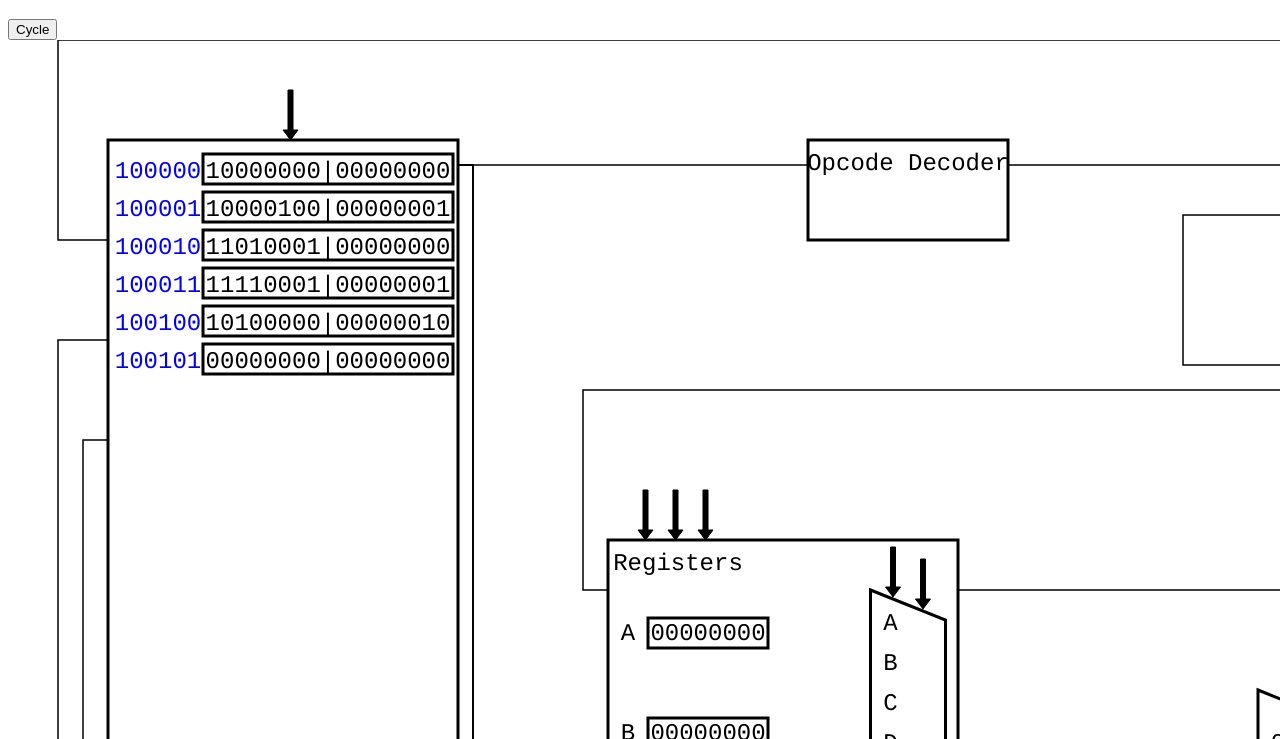
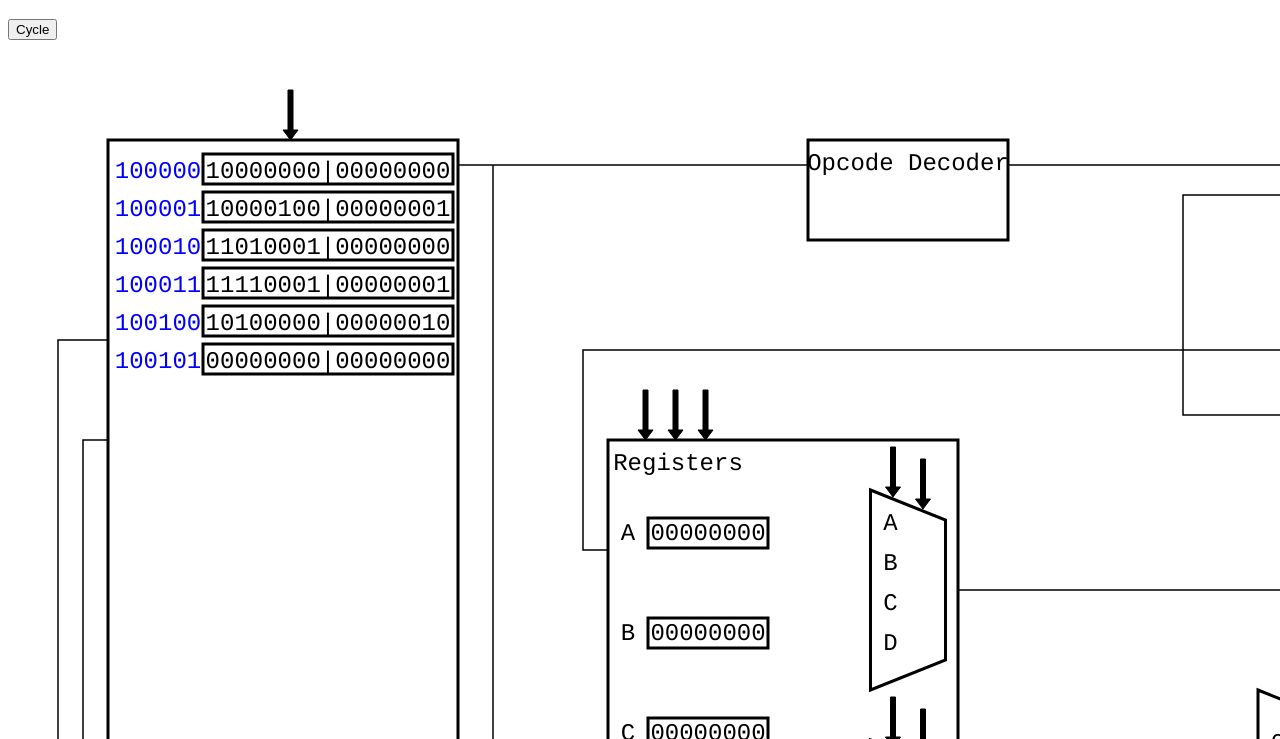
Before and after one commit to marcanio/Assembler-CPU_Visualizer, a website: page i281/src/index.html in a window 1280 px wide. Shown: the part 61-800 px from the top of the page. Drawn offline with Linux system fonts and the light colour scheme.

Commit message:
Finished segments, moved register, flipped mux

```diff
--- /dev/null
+++ b/i281/src/Mux2_1_BackwardsSVG.js
@@ -0,0 +1,31 @@
+import * as Constants from "./constants.js";
+import TextSVG from "./TextSVG.js";
+import PolygonSVG from "./PolygonSVG.js";
+
+export default class Mux2_1SVG {
+	constructor(mux_id, true_id, false_id, offset) {
+		this.mux_polygon = new PolygonSVG(mux_id, [...Constants.MUX_POLYGON], Constants.BLOCK_STYLE, offset);
+		this.false_text = new TextSVG(Constants.MUX_FALSE[0], Constants.MUX_TRUE[1], false_id, Constants.MUX_FALSE_TEXT, Constants.TEXT_STYLE, offset);
+		this.true_text = new TextSVG(Constants.MUX_TRUE[0], Constants.MUX_FALSE[1], true_id, Constants.MUX_TRUE_TEXT, Constants.TEXT_STYLE, offset);
+		this.selected = 0;
+	}
+
+	get_all_nodes() {
+		let res = [];
+		res.push(this.mux_polygon.get_node());
+		res.push(this.true_text.get_node());
+		res.push(this.false_text.get_node());
+		return res;
+	}
+
+	get_selected() {
+		return this.selected;
+	}
+
+	set_selected(val) {
+		this.selected = val;
+		// TODO: highlight selected value
+	}
+
+
+}
--- a/i281/src/constants.js
+++ b/i281/src/constants.js
@@ -46,7 +46,7 @@ export const FLAGS_OFFSET = [1600, 450];
 export const CODE_MEM_OFFSET = [100, 100];
 export const OPCODE_DECODER_OFFSET = [800, 100];
 export const CONTROL_OFFSET = [1300, 100];
-export const REGISTER_FILE_OFFSET = [600, 500];
+export const REGISTER_FILE_OFFSET = [600, 400];
 export const PC_VALUE_OFFSET = [1000, 1150];
 export const PC_UPDATE_OFFSET = [500, 1150];
 export const DATA_MEM_OFFSET = [1750, 900];
@@ -60,9 +60,9 @@ export const ALU_RESULT_WIRE = [0, 0, MUX1_OFFSET[0] - (ALU_OFFSET[0] + ALU_POLY
 export const IMEM_DECODER_WIRE = [0, 0, OPCODE_DECODER_OFFSET[0] - (CODE_MEM_OFFSET[0] + CODE_MEM_WIDTH), 0];
 export const OPCODE_DECODER_CONTROL_WIRE = [0, 0, CONTROL_OFFSET[0] - (OPCODE_DECODER_OFFSET[0] + OPCODE_DECODER_POLYGON[2]), 0];
 export const ALU_FLAGS_WIRE = ["M", ALU_OFFSET[0] + ALU_POLYGON[2], ALU_OFFSET[1] + 100, "l", 100, 0, 0, -100 , "L", FLAGS_OFFSET[0], FLAGS_OFFSET[1] + FLAGS_HIEGHT/2 ];
-export const FLAGS_CONTROL_WIRE = ["M", FLAGS_OFFSET[0] + FLAGS_POLYGON[2], FLAGS_OFFSET[1] + FLAGS_POLYGON[2]/2, "l", 25, 0, 0, -200 , -600, 0, 0, -150, 125, 0 ];
+export const FLAGS_CONTROL_WIRE = ["M", FLAGS_OFFSET[0] + FLAGS_POLYGON[2], FLAGS_OFFSET[1] + FLAGS_POLYGON[2]/2, "l", 25,0, 0,-150 ,-600, 0, 0, -220, 125, 0 ];
 export const MUX_IMEM_WIRE = ["M", MUX1_OFFSET[0] + MUX_POLYGON[2]+ 400, MUX1_OFFSET[1] + 100, "l", 0, -(MUX1_OFFSET[1] + 100) , -(MUX1_OFFSET[0] + 350 + MUX_WIDTH), 0, 0, 200, 50, 0 ];
-export const MUX_REG_FILE_WIRE = ["M", MUX3_OFFSET[0] + MUX_POLYGON[2], MUX3_OFFSET[1] + 100, "l", 25, 0, 0, -(MUX3_OFFSET[1] - REGISTER_FILE_OFFSET[1] + 250) , -(MUX3_OFFSET[0] - REGISTER_FILE_OFFSET[0] + 50 + MUX_WIDTH), 0, 0, 200, 25, 0 ];
+export const MUX_REG_FILE_WIRE = ["M", MUX3_OFFSET[0] + MUX_POLYGON[2], MUX3_OFFSET[1] + 100, "l", 25,0, 0,-(MUX3_OFFSET[1] - REGISTER_FILE_OFFSET[1] + 190), -(MUX3_OFFSET[0] - REGISTER_FILE_OFFSET[0] + 50 + MUX_WIDTH), 0, 0, 200, 25, 0 ];
 export const MUX2_DMEM_WIRE = ["M", MUX2_OFFSET[0] + MUX_POLYGON[2], MUX2_OFFSET[1] + 100, "l", (DATA_MEM_OFFSET[0] - MUX2_OFFSET[0] - MUX_WIDTH), 0];
 export const MUX1_DMEM_WIRE1 = ["M", MUX1_OFFSET[0] + MUX_POLYGON[2], MUX1_OFFSET[1] + 100, "l", 25, 0, 0, ((DATA_MEM_OFFSET[1] - MUX1_OFFSET[1]) - 75) , (DATA_MEM_OFFSET[0]  - MUX1_OFFSET[0] - MUX_WIDTH - 25), 0];
 export const MUX1_DMEM_WIRE2 = ["M", MUX1_OFFSET[0] + MUX_POLYGON[2], MUX1_OFFSET[1] + 100, "l", 25, 0, 0, ((DATA_MEM_OFFSET[1] - MUX1_OFFSET[1]) + 0) , (DATA_MEM_OFFSET[0]  - MUX1_OFFSET[0] - MUX_WIDTH - 25), 0];
@@ -77,6 +77,41 @@ export const IMEM_OUT_PC_UPDATE_WIRE = ["M", CODE_MEM_OFFSET[0] + CODE_MEM_WIDTH
 export const IMEM_MUX0_WIRE = ["M", CODE_MEM_OFFSET[0] + CODE_MEM_WIDTH, CODE_MEM_OFFSET[1] + 25, "l", 15, 0, 0, (PC_UPDATE_OFFSET[1] - CODE_MEM_OFFSET[1] - 25 - 100) , (MUX0_OFFSET[0] - (CODE_MEM_WIDTH + CODE_MEM_OFFSET[0] + 100 )), 0, 0, -250, 85, 0];
 export const IMEM_MUX1_WIRE = ["M", CODE_MEM_OFFSET[0] + CODE_MEM_WIDTH, CODE_MEM_OFFSET[1] + 25, "l", 15, 0, 0, (PC_UPDATE_OFFSET[1] - CODE_MEM_OFFSET[1] - 25 - 100) , (MUX1_OFFSET[0] - (CODE_MEM_WIDTH + CODE_MEM_OFFSET[0] + 100 )), 0, 0, -300, 85, 0];
 export const SWITCHES_MUX1_WIRE = ["M", MUX2_OFFSET[0] - 200, MUX2_OFFSET[1] + MUX_TRUE[1] - 15, "l", 200, 0] ;
+
+    //IMEM segments
+    export const CODE_MEM_OUT_0 = ["M", CODE_MEM_OFFSET[0] + CODE_MEM_WIDTH, CODE_MEM_OFFSET[1]+25, "l", 0,0,35,0]
+    export const TO_OPCODE_DECODER = ["M", CODE_MEM_OFFSET[0] + CODE_MEM_WIDTH + 35, CODE_MEM_OFFSET[1]+25, "l", 0,0, 315,0]
+    export const PC_MUX_JUNCTION = ["M", CODE_MEM_OFFSET[0] + CODE_MEM_WIDTH + 35, CODE_MEM_OFFSET[1]+25, "l", 0,825]
+
+    export const MUX_JUNCTION = ["M", CODE_MEM_OFFSET[0]+CODE_MEM_WIDTH+35,125+825, "l", 681,0]
+
+    export const TO_MUX0 = ["M", CODE_MEM_OFFSET[0]+CODE_MEM_WIDTH+15+700,125+825, "l", 0,-165, 85,0 ]
+    export const TO_MUX1 = ["M", CODE_MEM_OFFSET[0]+CODE_MEM_WIDTH+15+700,125+825, "l", 375,0, 0,-215, 60,0]
+
+    export const TO_PC_UPDATE = ["M", CODE_MEM_OFFSET[0]+CODE_MEM_WIDTH+35,125+825, "l", 0,250, 15,0]
+    //END IMEM segments
+
+    //IMEM MUX2 SEGMENTS
+    export const IMEM_MUX2_JUNCTION = ["M", CODE_MEM_OFFSET[0], CODE_MEM_OFFSET[1] + 200, "l", -50,0, 0,1200, (MUX2_OFFSET[0]- CODE_MEM_OFFSET[0] - 100),0, 0,-425]
+    //END IMEM MUX2 SEGMENTS
+
+    //READ_A SEGMENTS
+    export const READ_A_OUT = ["M", REGISTER_FILE_OFFSET[0]+REGISTER_FILE_WIDTH, REGISTER_FILE_OFFSET[1]+150, "l", 25,0, 375,0]
+    //END READ_A_SEGMENTS
+
+    //READ_B_SEGMENTS
+    export const READ_B_OUT = ["M", REGISTER_FILE_OFFSET[0]+REGISTER_FILE_WIDTH, REGISTER_FILE_OFFSET[1]+400, "l", 25,0]
+    export const B_OUT_TO_MUX0 = ["M", REGISTER_FILE_OFFSET[0]+REGISTER_FILE_WIDTH+25, REGISTER_FILE_OFFSET[1]+400, "l", 0,-100, 275,0]
+    export const B_OUT_TO_MUX2 = ["M", REGISTER_FILE_OFFSET[0]+REGISTER_FILE_WIDTH+25, REGISTER_FILE_OFFSET[1]+400, "l", 0,200, 625,0]
+    //END READ_B SEGMENTS
+
+    //MUX1 DMEM SEGMENTS
+    export const MUX1_OUT = ["M", 1675,700, "l", 25,0]
+    export const MUX1_OUT_TO_MUX3 = ["M", 1675+25,700, "l", 550,0]
+    export const MUX1_OUT_TO_DMEM_JUNCTION = ["M", 1675+25,700, "l", 0,235]
+    export const JUNCTION_TO_DMEM_A = ["M", 1675+25, 700+235, "l", 50,0]
+    export const JUNCTION_TO_DMEM_B = ["M", 1675+25, 700+235, "l", 0,40, 50,0]
+
 
 
 export const READ_A_WIRE = [0, 0, ALU_OFFSET[0] - (REGISTER_FILE_OFFSET[0] + REGISTER_FILE_WIDTH), 0];
--- a/i281/src/display.js
+++ b/i281/src/display.js
@@ -8,7 +8,7 @@ import PCValueSVG from "./PCValueSVG.js";
 import DMEM_SVG from "./DMEM_SVG.js";
 import FlagsSVG from "./FlagsSVG.js";
 import IMEM_SVG from "./IMEM_SVG.js";
-
+import Mux2_1_BackwardsSVG from "./Mux2_1_BackwardsSVG.js"
 
 function init() {
 	//const btn = document.getElementById("btn");
@@ -28,7 +28,7 @@ window.addEventListener("load", function() {
 	var mux1 = new Mux2_1SVG(Constants.MUX1_ID, Constants.MUX1_TRUE_ID, Constants.MUX1_FALSE_ID, Constants.MUX1_OFFSET);
 	var mux2 = new Mux2_1SVG(Constants.MUX2_ID, Constants.MUX2_TRUE_ID, Constants.MUX2_FALSE_ID, Constants.MUX2_OFFSET);
 	var mux3 = new Mux2_1SVG(Constants.MUX3_ID, Constants.MUX3_TRUE_ID, Constants.MUX3_FALSE_ID, Constants.MUX3_OFFSET);
-	var mux4 = new Mux2_1SVG(Constants.MUX4_ID, Constants.MUX4_TRUE_ID, Constants.MUX4_FALSE_ID, Constants.MUX4_OFFSET);
+	var mux4 = new Mux2_1_BackwardsSVG(Constants.MUX4_ID, Constants.MUX4_TRUE_ID, Constants.MUX4_FALSE_ID, Constants.MUX4_OFFSET);
 
 	var opcode_text = new TextSVG(Constants.OPCODE_TPOS[0],Constants.OPCODE_TPOS[1], Constants.OPCODE_TEXT_ID, Constants.OPCODE_TEXT, Constants.TEXT_STYLE, Constants.OPCODE_DECODER_OFFSET);
 	var pc_udpate_text = new TextSVG(Constants.PC_UPDATE_TPOS[0],Constants.PC_UPDATE_TPOS[1], Constants.PC_UPDATE_TEXT_ID, "PC Update Logic", Constants.TEXT_STYLE, Constants.PC_UPDATE_OFFSET);
@@ -48,35 +48,56 @@ window.addEventListener("load", function() {
 	var alu_result_wire = new PolygonSVG(Constants.ALU_RESULT_WIRE_ID, Constants.ALU_RESULT_WIRE, Constants.WIRE_STYLE);
 	alu_result_wire.translate(Constants.ALU_RESULT_WIRE_OFFSET[0], Constants.ALU_RESULT_WIRE_OFFSET[1]);
 
-	var imem_decoder_wire = new PolygonSVG(Constants.IMEM_DECODER_WIRE_ID, Constants.IMEM_DECODER_WIRE, Constants.WIRE_STYLE);
-	imem_decoder_wire.translate(Constants.IMEM_DECODER_WIRE_OFFSET[0], Constants.IMEM_DECODER_WIRE_OFFSET[1]);
 
 	var decoder_control_wire = new PolygonSVG(Constants.DECODER_CONTROL_WIRE_ID, Constants.OPCODE_DECODER_CONTROL_WIRE, Constants.WIRE_STYLE);
 	decoder_control_wire.translate(Constants.OPCODE_DECODER_CONTROL_WIRE_OFFSET[0], Constants.OPCODE_DECODER_CONTROL_WIRE_OFFSET[1]);
 
 	var alu_flag_wire = new PathSVG(Constants.ALU_FLAG_WIRE_ID, Constants.ALU_FLAGS_WIRE, Constants.WIRE_STYLE);
 	var flag_control_wire = new PathSVG(Constants.FLAGS_CONTROL_WIRE_ID, Constants.FLAGS_CONTROL_WIRE, Constants.WIRE_STYLE);
-	var mux_imem_wire = new PathSVG(Constants.MUX_IMEM_WIRE_ID, Constants.MUX_IMEM_WIRE, Constants.WIRE_STYLE);
 	var mux_reg_file_wire = new PathSVG(Constants.MUX_REG_FILE_WIRE_ID, Constants.MUX_REG_FILE_WIRE, Constants.WIRE_STYLE);
 	var mux2_dmem_wire = new PathSVG(Constants.MUX2_DMEM_WIRE_ID, Constants.MUX2_DMEM_WIRE, Constants.WIRE_STYLE);
-	var mux1_dmem_wire1 = new PathSVG(Constants.MUX1_DMEM_WIRE1_ID, Constants.MUX1_DMEM_WIRE1, Constants.WIRE_STYLE);
-	var mux1_dmem_wire2 = new PathSVG(Constants.MUX1_DMEM_WIRE2_ID, Constants.MUX1_DMEM_WIRE2, Constants.WIRE_STYLE);
-	var mux1_mux3_wire = new PathSVG(Constants.MUX1_MUX3_WIRE_ID, Constants.MUX1_MUX3_WIRE, Constants.WIRE_STYLE);
 	var dmem_mux3_wire = new PathSVG(Constants.DMEM_MUX3_WIRE_ID, Constants.DMEM_MUX3_WIRE, Constants.WIRE_STYLE);
-	var imem_mux2_wire = new PathSVG(Constants.IMEM_MUX2_WIRE_ID, Constants.IMEM_MUX2_WIRE, Constants.WIRE_STYLE);
-	var read_b_mux2_wire = new PathSVG(Constants.READ_B_MUX2_WIRE_ID, Constants.READ_B_MUX2_WIRE, Constants.WIRE_STYLE);
 	var imem_in_pc_update_wire = new PathSVG(Constants.IMEM_IN_PC_UPDATE_MUX_WIRE_ID, Constants.IMEM_IN_PC_UPDATE_MUX_WIRE, Constants.WIRE_STYLE);
-	var imem_out_pc_update_wire = new PathSVG(Constants.IMEM_OUT_PC_UPDATE_WIRE_ID, Constants.IMEM_OUT_PC_UPDATE_WIRE, Constants.WIRE_STYLE);
 	var imem_pc_val_mux_wire = new PathSVG(Constants.IMEM_PC_VAL_MUX_WIRE_ID, Constants.IMEM_PC_VAL_MUX_WIRE, Constants.WIRE_STYLE);
-	var imem_mux0_wire = new PathSVG(Constants.IMEM_MUX0_WIRE_ID, Constants.IMEM_MUX0_WIRE, Constants.WIRE_STYLE);
-	var imem_mux1_wire = new PathSVG(Constants.IMEM_MUX1_WIRE_ID, Constants.IMEM_MUX1_WIRE, Constants.WIRE_STYLE);
+
+
+
+	//IMEM WIRE SEGMENTS
+	var imem_out_0_wire = new PathSVG("imem_out", Constants.CODE_MEM_OUT_0, Constants.WIRE_STYLE);
+	var imem_to_decoder = new PathSVG("imem_to_decoder", Constants.TO_OPCODE_DECODER, Constants.WIRE_STYLE);
+	var imem_to_pc = new PathSVG("imem_to_junction", Constants.PC_MUX_JUNCTION, Constants.WIRE_STYLE);
+	var to_mux_junction = new PathSVG("to_mux_junction", Constants.MUX_JUNCTION, Constants.WIRE_STYLE);
+	var to_mux0 = new PathSVG("to_mux_0", Constants.TO_MUX0, Constants.WIRE_STYLE)
+	var to_update_logic = new PathSVG("to_update_logic", Constants.TO_PC_UPDATE, Constants.WIRE_STYLE)
+	var to_mux1 = new PathSVG("to_mux_1", Constants.TO_MUX1, Constants.WIRE_STYLE)
+	//END IMEM WIRE SEGMENTS
+
+	//READ A SEGMENTS
+	var read_a_out = new PathSVG("read_a_out", Constants.READ_A_OUT, Constants.WIRE_STYLE)
+	//END READ A SEGMENTS
+
+	//READ_B_SEGMENTS
+	var read_b_out = new PathSVG("read_b_out", Constants.READ_B_OUT, Constants.WIRE_STYLE)
+	var b_to_mux0 = new PathSVG("b_to_mux0", Constants.B_OUT_TO_MUX0, Constants.WIRE_STYLE)
+	var b_to_mux2 = new PathSVG("b_to_mux2", Constants.B_OUT_TO_MUX2, Constants.WIRE_STYLE)
+	//END READ_B SEGMENTS
+
+	//IMEM MUX2 SEGMENTS
+	var imem_to_mux2_junction = new PathSVG("imem_mux2_junction", Constants.IMEM_MUX2_JUNCTION, Constants.WIRE_STYLE)
+	//END IMEM MUX2 SEGMENTS
+
+	//MUX1 SEGMENTS
+	var mux1_out = new PathSVG("mux1_out", Constants.MUX1_OUT, Constants.WIRE_STYLE)
+	var mux1_out_to_mux3 = new PathSVG("mux1_out_to_mux3", Constants.MUX1_OUT_TO_MUX3, Constants.WIRE_STYLE)
+	var mux1_out_to_dmem_junction = new PathSVG("mux1_out_to_dmem_junction", Constants.MUX1_OUT_TO_DMEM_JUNCTION, Constants.WIRE_STYLE)
+	var junction_to_dmem_a = new PathSVG("junction_to_dmem_a", Constants.JUNCTION_TO_DMEM_A, Constants.WIRE_STYLE)
+	var junction_to_dmem_b = new PathSVG("junction_to_dmem_b", Constants.JUNCTION_TO_DMEM_B, Constants.WIRE_STYLE)
+	//END MUX1 SEGMENTS
+
+
+
 	var switches_mux1_wire = new PathSVG(Constants.SWITCHES_MUX1_WIRE_ID, Constants.SWITCHES_MUX1_WIRE, Constants.WIRE_STYLE);
 
-	var read_a_wire = new PolygonSVG(Constants.READ_A_WIRE_ID, Constants.READ_A_WIRE, Constants.WIRE_STYLE);
-	read_a_wire.translate(Constants.READ_A_WIRE_OFFSET[0], Constants.READ_A_WIRE_OFFSET[1]);
-
-	var read_b_wire = new PolygonSVG(Constants.READ_B_WIRE_ID, Constants.READ_B_WIRE, Constants.WIRE_STYLE);
-	read_b_wire.translate(Constants.READ_B_WIRE_OFFSET[0], Constants.READ_B_WIRE_OFFSET[1]);
 
 	var pc_update_true_wire = new PolygonSVG(Constants.PC_UPDATE_TRUE_WIRE_ID, [...Constants.PC_UPDATE_MUX_WIRE], Constants.WIRE_STYLE);
 	pc_update_true_wire.translate(Constants.PC_UPDATE_MUX_TRUE_WIRE_OFFSET[0], Constants.PC_UPDATE_MUX_TRUE_WIRE_OFFSET[1]);
@@ -125,6 +146,18 @@ window.addEventListener("load", function() {
 	var control_c17 = new PolygonSVG(Constants.CONTROL_C17, [...Constants.ARROW], Constants.ARROW_STYLE, [Constants.CONTROL_ARROW_OFFSET[0] + 17 * Constants.ARROW_DIST_BETWEEN, Constants.CONTROL_ARROW_OFFSET[1]]);
 	var control_c18 = new PolygonSVG(Constants.CONTROL_C18, [...Constants.ARROW], Constants.ARROW_STYLE, [Constants.CONTROL_ARROW_OFFSET[0] + 18 * Constants.ARROW_DIST_BETWEEN, Constants.CONTROL_ARROW_OFFSET[1]]);
 
+	/*OBSOLETED CODE
+	var imem_mux2_wire = new PathSVG(Constants.IMEM_MUX2_WIRE_ID, Constants.IMEM_MUX2_WIRE, Constants.WIRE_STYLE);
+	var read_b_mux2_wire = new PathSVG(Constants.READ_B_MUX2_WIRE_ID, Constants.READ_B_MUX2_WIRE, Constants.WIRE_STYLE);
+	var mux1_dmem_wire1 = new PathSVG(Constants.MUX1_DMEM_WIRE1_ID, Constants.MUX1_DMEM_WIRE1, Constants.WIRE_STYLE);
+	var mux1_dmem_wire2 = new PathSVG(Constants.MUX1_DMEM_WIRE2_ID, Constants.MUX1_DMEM_WIRE2, Constants.WIRE_STYLE);
+	var mux1_mux3_wire = new PathSVG(Constants.MUX1_MUX3_WIRE_ID, Constants.MUX1_MUX3_WIRE, Constants.WIRE_STYLE);
+	var read_a_wire = new PolygonSVG(Constants.READ_A_WIRE_ID, Constants.READ_A_WIRE, Constants.WIRE_STYLE);
+	read_a_wire.translate(Constants.READ_A_WIRE_OFFSET[0], Constants.READ_A_WIRE_OFFSET[1]);
+	var read_b_wire = new PolygonSVG(Constants.READ_B_WIRE_ID, Constants.READ_B_WIRE, Constants.WIRE_STYLE);
+	read_b_wire.translate(Constants.READ_B_WIRE_OFFSET[0], Constants.READ_B_WIRE_OFFSET[1]);
+	var mux_imem_wire = new PathSVG(Constants.MUX_IMEM_WIRE_ID, Constants.MUX_IMEM_WIRE, Constants.WIRE_STYLE);
+	*/
 
 	var svg = document.getElementById("canvas");
 	mux0.get_all_nodes().forEach( x => svg.appendChild(x));
@@ -145,11 +178,11 @@ window.addEventListener("load", function() {
 	svg.appendChild(pc_update.node);
 	dmem.get_all_nodes().forEach(x => svg.appendChild(x));
 	svg.appendChild(alu_result_wire.node);
-	svg.appendChild(imem_decoder_wire.node);
+	//svg.appendChild(imem_decoder_wire.node);
 	svg.appendChild(decoder_control_wire.node);
 	svg.appendChild(alu_flag_wire.node);
-	svg.appendChild(read_a_wire.node);
-	svg.appendChild(read_b_wire.node);
+	//svg.appendChild(read_a_wire.node);
+	//svg.appendChild(read_b_wire.node);
 	svg.appendChild(pc_update_false_wire.node);
 	svg.appendChild(pc_update_true_wire.node);
 	svg.appendChild(mux_pc_val_wire.node);
@@ -190,21 +223,43 @@ window.addEventListener("load", function() {
 	svg.appendChild(control_c18.node);
 	svg.appendChild(imem_c1.node);
 	svg.appendChild(flag_control_wire.node);
-	svg.appendChild(mux_imem_wire.node);
+	//svg.appendChild(mux_imem_wire.node);
 	svg.appendChild(mux_reg_file_wire.node);
 	svg.appendChild(mux2_dmem_wire.node);
-	svg.appendChild(mux1_dmem_wire1.node);
-	svg.appendChild(mux1_dmem_wire2.node);
-	svg.appendChild(mux1_mux3_wire.node);
+	//svg.appendChild(mux1_dmem_wire1.node);
+	//svg.appendChild(mux1_dmem_wire2.node);
+	//svg.appendChild(mux1_mux3_wire.node);
 	svg.appendChild(dmem_mux3_wire.node);
-	svg.appendChild(imem_mux2_wire.node);
-	svg.appendChild(read_b_mux2_wire.node);
+	//svg.appendChild(imem_mux2_wire.node);
+	//svg.appendChild(read_b_mux2_wire.node);
 	svg.appendChild(imem_in_pc_update_wire.node);
 	svg.appendChild(imem_pc_val_mux_wire.node);
-	svg.appendChild(imem_out_pc_update_wire.node);
-	svg.appendChild(imem_mux0_wire.node);
-	svg.appendChild(imem_mux1_wire.node);
+	//svg.appendChild(imem_out_pc_update_wire.node);
+	//svg.appendChild(imem_mux0_wire.node);
+	//svg.appendChild(imem_mux1_wire.node);
 	svg.appendChild(switches_mux1_wire.node);
 	svg.appendChild(switches_text.node);
 	svg.appendChild(pc_udpate_text.node);
+
+
+	svg.appendChild(imem_out_0_wire.node);
+	svg.append(imem_to_decoder.node);
+	svg.append(imem_to_pc.node)
+	svg.append(to_mux_junction.node)
+	svg.append(to_mux0.node)
+	svg.append(to_update_logic.node)
+	svg.append(to_mux1.node)
+
+	svg.append(read_a_out.node)
+	svg.append(read_b_out.node)
+	svg.append(b_to_mux0.node)
+	svg.append(b_to_mux2.node)
+
+	svg.append(imem_to_mux2_junction.node)
+
+	svg.append(mux1_out.node)
+	svg.append(mux1_out_to_dmem_junction.node)
+	svg.append(junction_to_dmem_a.node)
+	svg.append(junction_to_dmem_b.node)
+	svg.append(mux1_out_to_mux3.node)
 });
--- a/i281/src/load.js
+++ /dev/null
@@ -1 +0,0 @@
-import * as instructions from instructions.js
```
Also changed, not shown: i281/src/index.html (+2 -3 lines).
